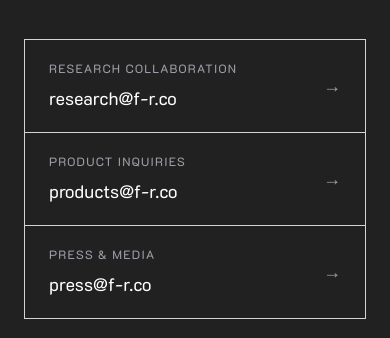
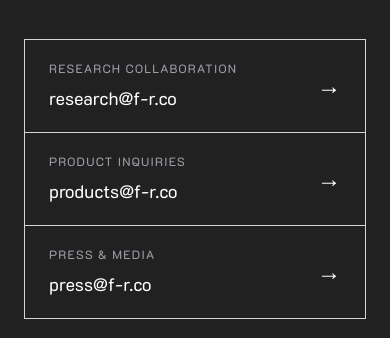
Before and after one commit to neuralarc-ai/website, a Next.js app: page / in a window 390 px wide. Shown: the part 9477-9815 px from the top of the page. Built offline with nearby package versions, Linux system fonts and the light colour scheme.

Commit message:
refactor(landing): responsive the section

```diff
--- a/components/contact.tsx
+++ b/components/contact.tsx
@@ -66,7 +66,7 @@ export default function Contact() {
                   {item.email}
                 </span>
               </div>
-              <span className="text-zinc-400 group-hover:text-zinc-700 transition-colors text-lg">
+              <span className="text-white group-hover:text-zinc-700 transition-colors text-2xl font-bold">
                 →
               </span>
             </a>
```
